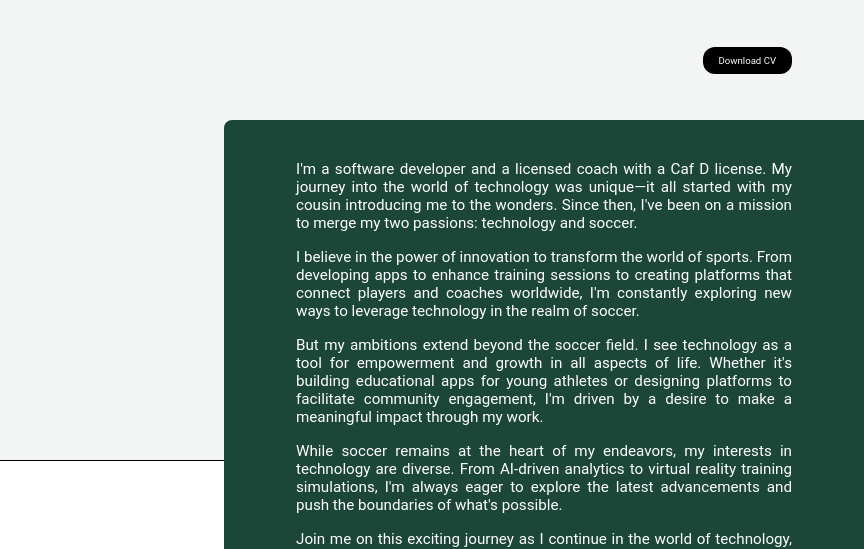
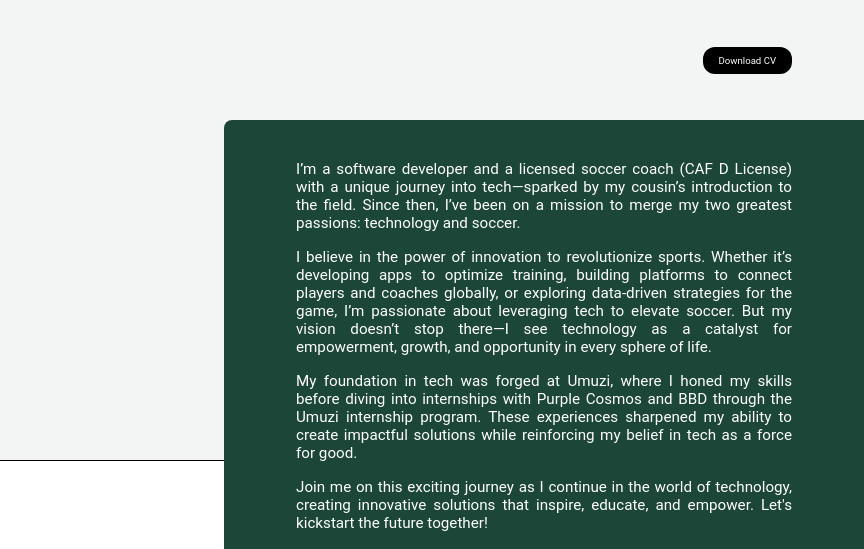
Before and after one commit to Mpilo-dev/portfolio, a Gatsby site: page / in a window 1280 px wide. Shown: the top 549 px of the page, 416-1280 px from the left. Built offline with nearby package versions, Linux system fonts and the light colour scheme; Gatsby itself is replaced by a stand-in of ours.

Commit message:
misc updates

```diff
--- a/src/pages/index.js
+++ b/src/pages/index.js
@@ -198,31 +198,26 @@ const IndexPage = () => {
           </ProfileContainer>
           <AboutContainer>
             <AboutText>
-              I'm a software developer and a licensed coach with a Caf D
-              license. My journey into the world of technology was unique—it all
-              started with my cousin introducing me to the wonders. Since then,
-              I've been on a mission to merge my two passions: technology and
-              soccer.
+              I’m a software developer and a licensed soccer coach (CAF D
+              License) with a unique journey into tech—sparked by my cousin’s
+              introduction to the field. Since then, I’ve been on a mission to
+              merge my two greatest passions: technology and soccer.
             </AboutText>
             <AboutText>
-              I believe in the power of innovation to transform the world of
-              sports. From developing apps to enhance training sessions to
-              creating platforms that connect players and coaches worldwide, I'm
-              constantly exploring new ways to leverage technology in the realm
-              of soccer.
+              I believe in the power of innovation to revolutionize sports.
+              Whether it’s developing apps to optimize training, building
+              platforms to connect players and coaches globally, or exploring
+              data-driven strategies for the game, I’m passionate about
+              leveraging tech to elevate soccer. But my vision doesn’t stop
+              there—I see technology as a catalyst for empowerment, growth, and
+              opportunity in every sphere of life.
             </AboutText>
             <AboutText>
-              But my ambitions extend beyond the soccer field. I see technology
-              as a tool for empowerment and growth in all aspects of life.
-              Whether it's building educational apps for young athletes or
-              designing platforms to facilitate community engagement, I'm driven
-              by a desire to make a meaningful impact through my work.
-            </AboutText>
-            <AboutText>
-              While soccer remains at the heart of my endeavors, my interests in
-              technology are diverse. From AI-driven analytics to virtual
-              reality training simulations, I'm always eager to explore the
-              latest advancements and push the boundaries of what's possible.
+              My foundation in tech was forged at Umuzi, where I honed my skills
+              before diving into internships with Purple Cosmos and BBD through
+              the Umuzi internship program. These experiences sharpened my
+              ability to create impactful solutions while reinforcing my belief
+              in tech as a force for good.
             </AboutText>
             <AboutText>
               Join me on this exciting journey as I continue in the world of
```
Also changed, not shown: data/data.js (+13 -7 lines), src/images/khumbula_screenshots/forgot_password.png, 1 other file.
